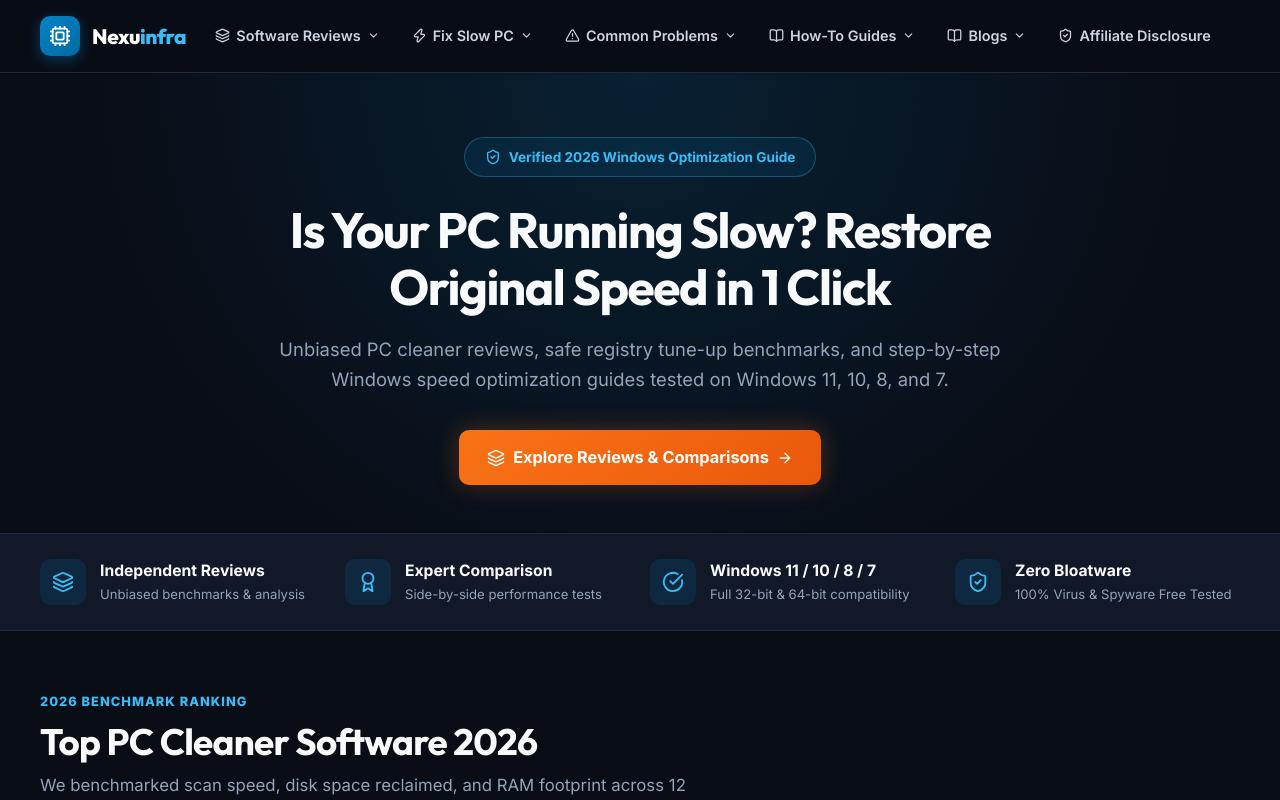
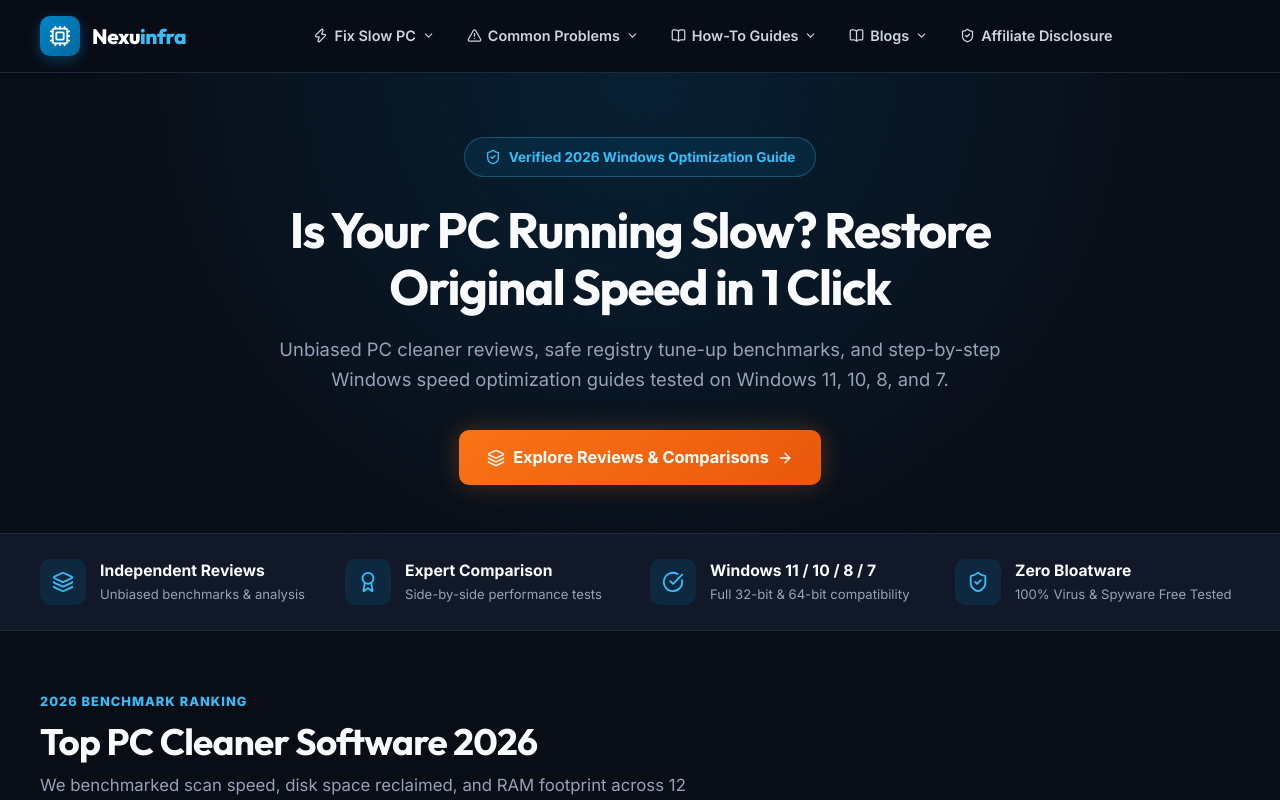
Before and after one commit to codershiveinterns-cloud/Nexuinfra, a React (Vite) app: page / in a window 1280 px wide. Shown: the top 800 px of the page. Built offline with nearby package versions, Linux system fonts and the light colour scheme.

Commit message:
Remove Software Reviews item from Navbar

```diff
--- a/src/components/Navbar.jsx
+++ b/src/components/Navbar.jsx
@@ -37,21 +37,6 @@ export default function Navbar({ onOpenSpeedCheck }) {
           {/* Desktop Navigation */}
           <nav className="desktop-nav">
             <ul className="nav-links">
-              <li className="nav-item">
-                <Link to="/reviews" className={`nav-link ${location.pathname.startsWith('/reviews') ? 'active' : ''}`}>
-                  <Layers size={15} /> Software Reviews <ChevronDown size={13} />
-                </Link>
-                <div className="dropdown-menu">
-                  <div className="dropdown-header">TOP BENCHMARKS</div>
-                  <Link to="/reviews/best-pc-cleaner-2026" className="dropdown-item">🏆 Best PC Cleaner 2026</Link>
-                  <Link to="/reviews/wise-care-365-review" className="dropdown-item">⭐ Wise Care 365 Full Review</Link>
-                  <Link to="/reviews/wisecleaner-vs-ccleaner" className="dropdown-item">⚔️ WiseCleaner vs CCleaner</Link>
-                  <Link to="/reviews/wisecleaner-vs-iobit" className="dropdown-item">⚔️ WiseCleaner vs IObit</Link>
-                  <Link to="/reviews/wise-data-recovery-review" className="dropdown-item">📁 Wise Data Recovery Review</Link>
-                  <Link to="/reviews/best-free-registry-cleaner" className="dropdown-item">🧹 Best Registry Cleaner</Link>
-                </div>
-              </li>
-
               <li className="nav-item">
                 <Link to="/blog" className={`nav-link ${location.pathname.startsWith('/blog') ? 'active' : ''}`}>
                   <Zap size={15} /> Fix Slow PC <ChevronDown size={13} />
@@ -152,7 +137,6 @@ export default function Navbar({ onOpenSpeedCheck }) {
 
             <div className="mobile-nav-group">
               <div className="mobile-group-title">NAVIGATION</div>
-              <Link to="/reviews" onClick={() => setMobileMenuOpen(false)} className="mobile-nav-item">🏆 Software Reviews</Link>
               <Link to="/blog" onClick={() => setMobileMenuOpen(false)} className="mobile-nav-item">⚡ Fix Slow PC</Link>
               <Link to="/problems" onClick={() => setMobileMenuOpen(false)} className="mobile-nav-item">⚠️ Common PC Problems</Link>
               <Link to="/guides" onClick={() => setMobileMenuOpen(false)} className="mobile-nav-item">📘 How-To Guides</Link>
```
